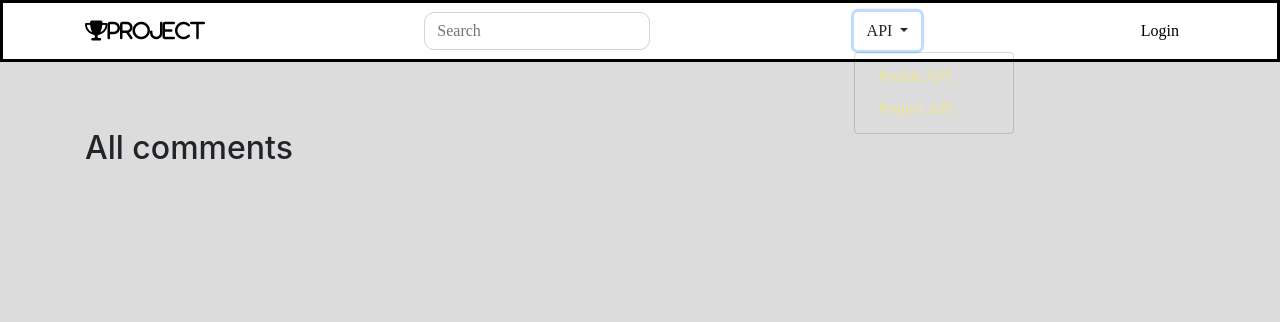
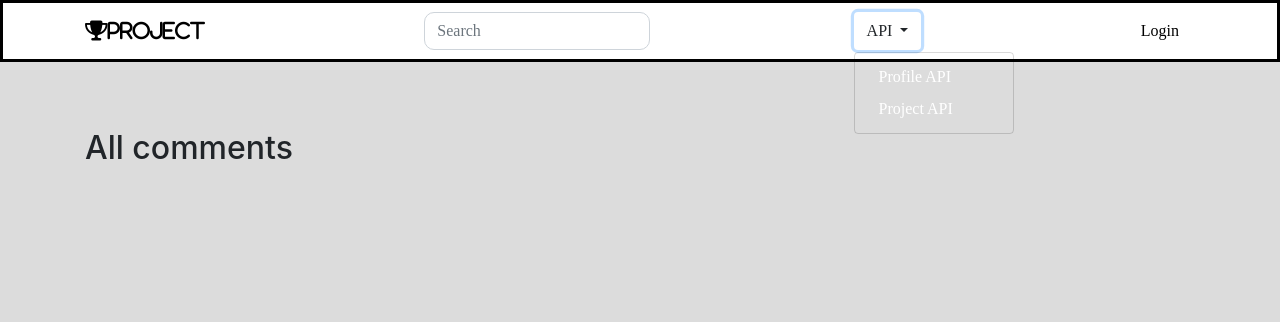
Before and after one commit to UMUTONIRitha/Awwards, a Django app: a page that uses awward/templates/navbar.html in a window 1280 px wide, after a click on "API". Shown: the top 322 px of the page. Run offline with Django 3.2, Linux system fonts and the light colour scheme; data that the repository does not hold is empty; some libraries are stand-ins or nearby versions; some web fonts are replaced.

Commit message:
save changes

```diff
--- a/awward/templates/navbar.html
+++ b/awward/templates/navbar.html
@@ -32,8 +32,8 @@
                     API
                 </a>
                 <div class="dropdown-menu" aria-labelledby="dropdownMenuLink" style="background-color:transparent">
-                    <a class="dropdown-item" href="{% url 'profile' %}" style="color:khaki">Profile API</a>
-                    <a class="dropdown-item" href="{% url 'project' %}" style="color: khaki">Project API</a>
+                    <a class="dropdown-item" href="{% url 'profile' %}" style="color:white">Profile API</a>
+                    <a class="dropdown-item" href="{% url 'project' %}" style="color:white">Project API</a>
                 </div>
             </div>
 
```
